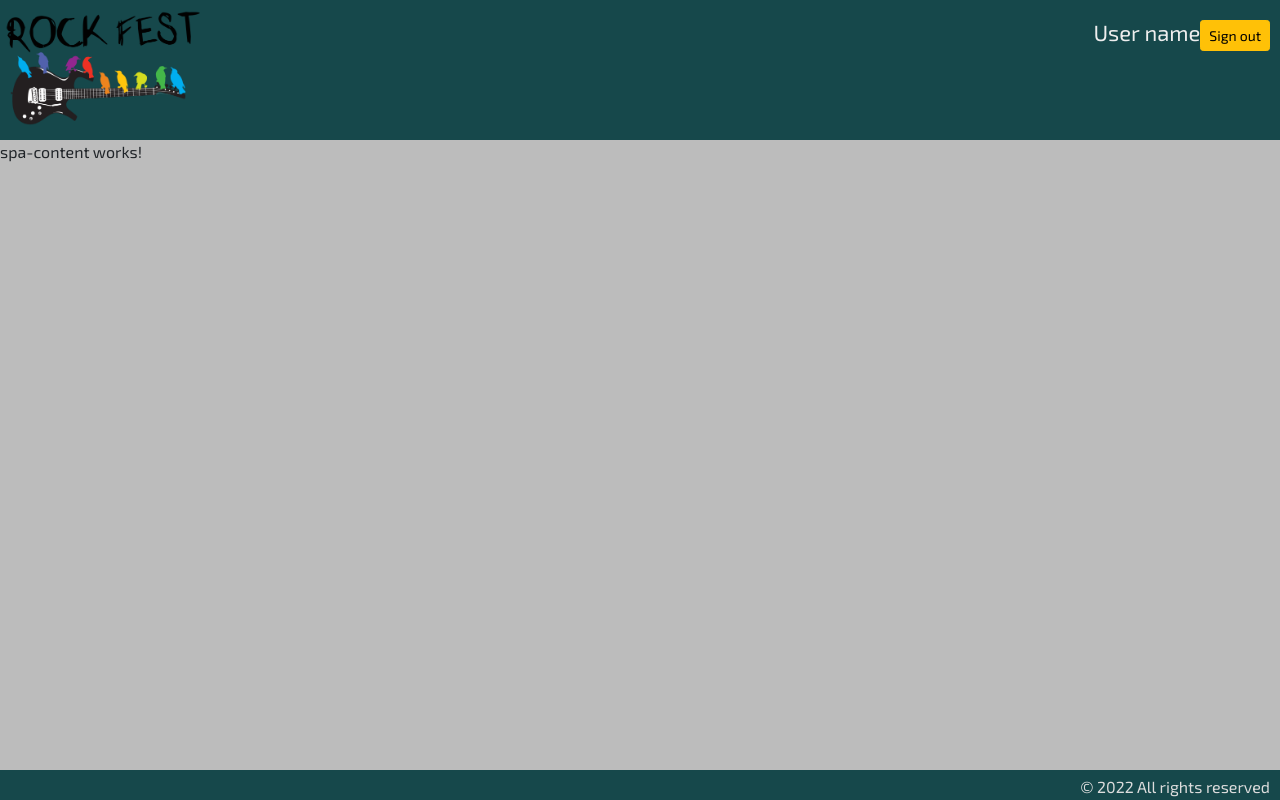
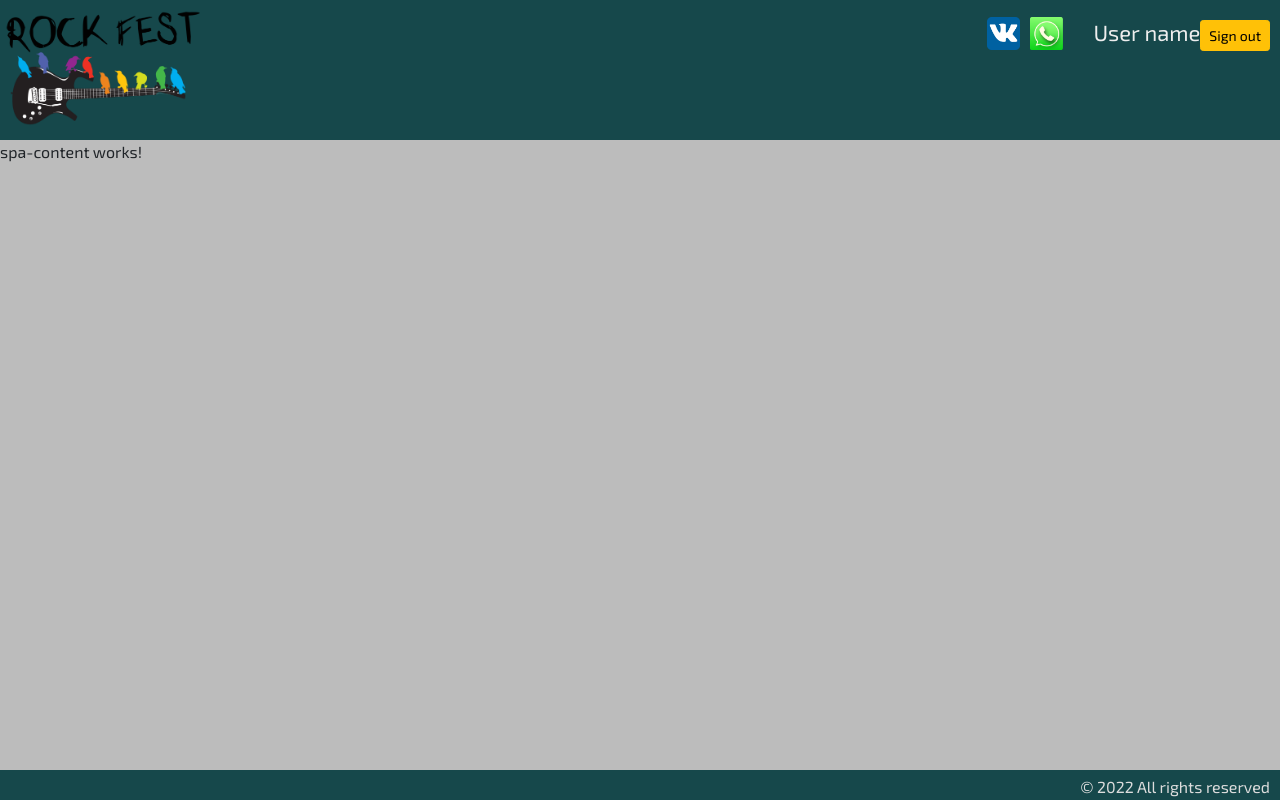
Before and after one commit to MariaZabolotskih/itvdn-angular-SPA, an Angular app: page / in a window 1280 px wide. Built offline with nearby package versions, Linux system fonts and the light colour scheme.

Commit message:
added config

```diff
--- a/src/app/app.component.ts
+++ b/src/app/app.component.ts
@@ -1,10 +1,24 @@
-import { Component } from '@angular/core';
+import { Component, OnInit } from '@angular/core';
+import { SpaConfigService, SpaConfigSettings } from 'src/spa/services/spa-config.service';
 
 @Component({
   selector: 'app-root',
   templateUrl: './app.component.html',
   styleUrls: ['./app.component.scss']
 })
-export class AppComponent {
-  title = 'itvdn-SPA-project';
+export class AppComponent implements OnInit {
+
+  constructor(private spaConfigService: SpaConfigService) {}
+
+  ngOnInit(): void {
+    const config: SpaConfigSettings = {
+      socialIcons: [
+        { imageFile: 'assets/imgs/vk.png', alt: 'ВКонтакте', url: 'https://vk.com' },
+        { imageFile: 'assets/imgs/whatsapp.png', alt: 'ВКонтакте', url: 'https://whatsapp.com' },
+      ],
+      showUserControls: true
+    };
+    this.spaConfigService.configure(config);
+  }
+
 }
```
